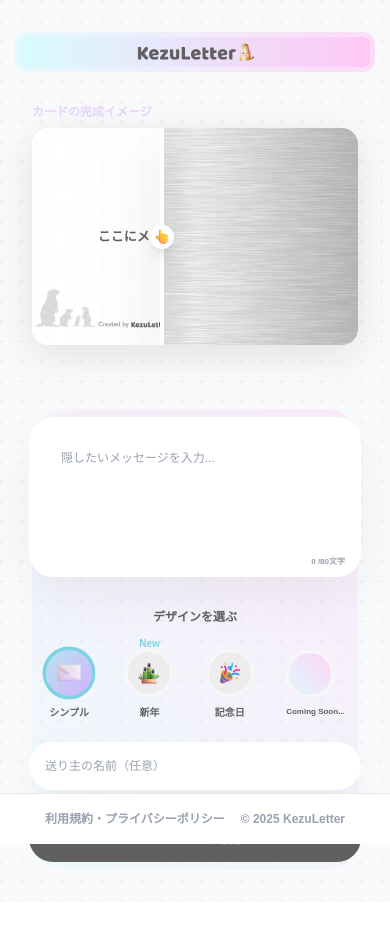
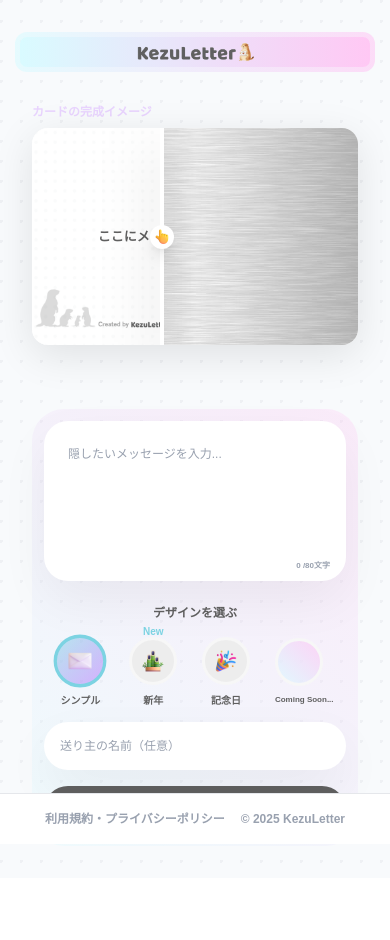
Before and after one commit to Kou-web06/kezuletter, a Next.js app: page / in a window 390 px wide. Shown: the top 940 px of the page. Built offline with nearby package versions, Linux system fonts and the light colour scheme; a web font is replaced by a local one.

Commit message:
Fix textarea margin alignment on mobile

```diff
--- a/src/app/page.tsx
+++ b/src/app/page.tsx
@@ -223,16 +223,16 @@ export default function CreatePage() {
           </div>
         </div>
 
-        <div className="flex flex-col items-center gap-6 p-2 rounded-4xl w-full md:w-2/5"
+        <div className="flex flex-col items-center gap-4 px-3 md:px-8 py-3 rounded-4xl w-full md:w-2/5"
           style={{
             background: 'linear-gradient(45deg, rgba(217, 251, 255, 0.3), rgba(255, 200, 244, 0.3) 100%)',
             backgroundRepeat: 'no-repeat',
             backgroundSize: 'cover',
           }}
         >
-      <div className="relative">
+        <div className="relative w-full">
           <textarea
-          className="bg-white p-8 rounded-3xl w-83 md:w-110 h-40 md:h-35 min-h-32 text-[12px] text-black shadow-[0_20px_50px_rgba(0,0,0,0.05)] resize-none focus:outline-none focus:ring-2 focus:ring-purple-300 placeholder-gray-400"
+            className="bg-white p-6 rounded-3xl w-full h-40 md:h-35 sm:h-32 text-[12px] text-black shadow-[0_20px_50px_rgba(0,0,0,0.05)] resize-none focus:outline-none focus:ring-2 focus:ring-purple-300 placeholder-gray-400"
             placeholder="隠したいメッセージを入力..."
             onChange={(e) => setText(e.target.value)}
             maxLength={80}
@@ -242,7 +242,7 @@ export default function CreatePage() {
           </p>
         </div>
         <p className="text-center font-bold text-[#606060] text-[12px] mb-2">デザインを選ぶ</p>
-        <div className="flex flex-row items-center justify-around w-83 h-15">
+        <div className="flex flex-row items-center justify-around w-full h-15">
           <div className="flex flex-col mb-2">
             <div
               className={`rounded-3xl w-12 h-12 bg-[#EDEDED] border-3 border-solid cursor-pointer hover:opacity-60 transition flex items-center justify-center mb-2 ${
@@ -304,7 +304,7 @@ export default function CreatePage() {
           </div>
         </div>
         {selectedSkin === 'anniversary' && (
-          <div className="relative w-83 -mt-2 md:w-110">
+          <div className="relative w-full -mt-2">
             <label className="text-[11px] font-bold text-[#606060] ml-2 mb-1 inline-block">
               記念日の日付
             </label>
@@ -316,7 +316,7 @@ export default function CreatePage() {
             />
           </div>
         )}
-        <div className="relative w-83 md:w-110">
+        <div className="relative w-full">
           <input
             type="text"
             className="bg-white p-4 rounded-3xl text-xs w-full h-12 text-black shadow-[0_20px_50px_rgba(0,0,0,0.05)] focus:outline-none focus:ring-2 focus:ring-purple-300 placeholder-gray-400"
@@ -328,7 +328,7 @@ export default function CreatePage() {
         </div>
         <button
           onClick={generateUrl}
-          className="bg-[#606060] w-83 md:w-110 h-12  text-white px-8 py-2 rounded-3xl font-bold hover:opacity-90 transition cursor-pointer"
+          className="bg-[#606060] w-full h-12 text-white px-8 py-2 rounded-3xl font-bold hover:opacity-90 transition cursor-pointer"
         >
           レターURLを発行する
         </button>
```
Lines whose indentation alone changed are shown as unchanged.
